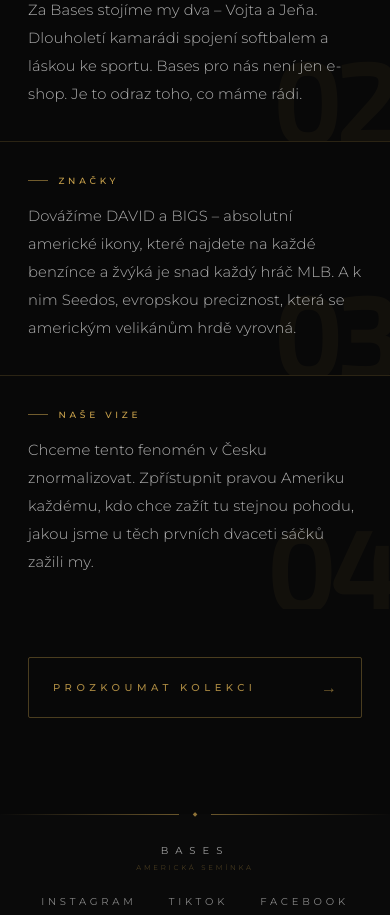
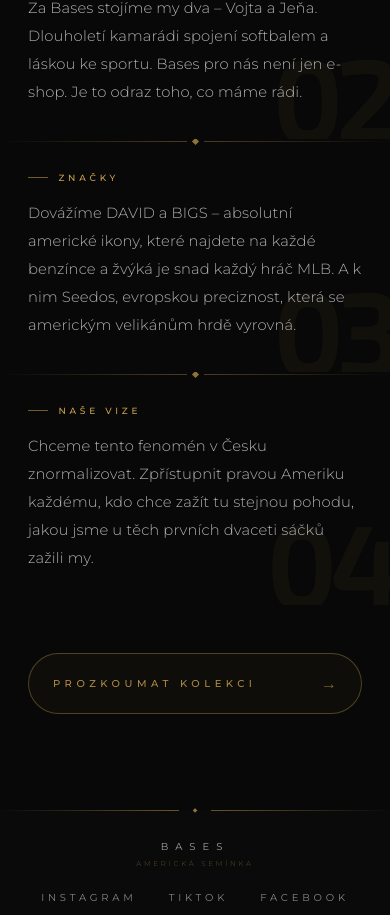
Before and after one commit to vojtaspolacek-code/Bases-web, a Next.js app: page /o-nas in a window 390 px wide. Shown: the part 1336-2251 px from the top of the page. Built offline with nearby package versions, Linux system fonts and the light colour scheme.

Commit message:
Mobile timeline: diamond separator lines and pill CTA button

```diff
--- a/app/o-nas/page.tsx
+++ b/app/o-nas/page.tsx
@@ -26,8 +26,31 @@ function Card({ entry, delay=0, isMobile=false }: { entry: typeof TIMELINE[numbe
         className="relative w-full overflow-hidden"
         style={{
           padding: '2rem 1.75rem',
-          borderTop: '1px solid rgba(199,160,75,0.18)',
         }}>
+
+        {/* Dekorativní linka s diamantem */}
+        <div style={{
+          position: 'absolute',
+          top: 0,
+          left: 0,
+          right: 0,
+          display: 'flex',
+          alignItems: 'center',
+          gap: 0,
+          pointerEvents: 'none',
+        }}>
+          <div style={{ flex: 1, height: '1px', background: 'linear-gradient(to right, transparent, rgba(199,160,75,0.35))' }} />
+          <div style={{
+            width: '5px',
+            height: '5px',
+            background: GOLD,
+            opacity: 0.7,
+            transform: 'rotate(45deg)',
+            flexShrink: 0,
+            margin: '0 6px',
+          }} />
+          <div style={{ flex: 1, height: '1px', background: 'linear-gradient(to left, transparent, rgba(199,160,75,0.35))' }} />
+        </div>
 
         {/* Watermark číslo */}
         <span aria-hidden style={{
@@ -223,8 +246,8 @@ export default function Onas() {
                 style={{
                   padding: '1.1rem 1.5rem',
                   border: '1px solid rgba(199,160,75,0.35)',
-                  borderRadius: '2px',
-                  background: 'transparent',
+                  borderRadius: '100px',
+                  background: 'rgba(199,160,75,0.04)',
                 }}
               >
                 <span style={{
```
